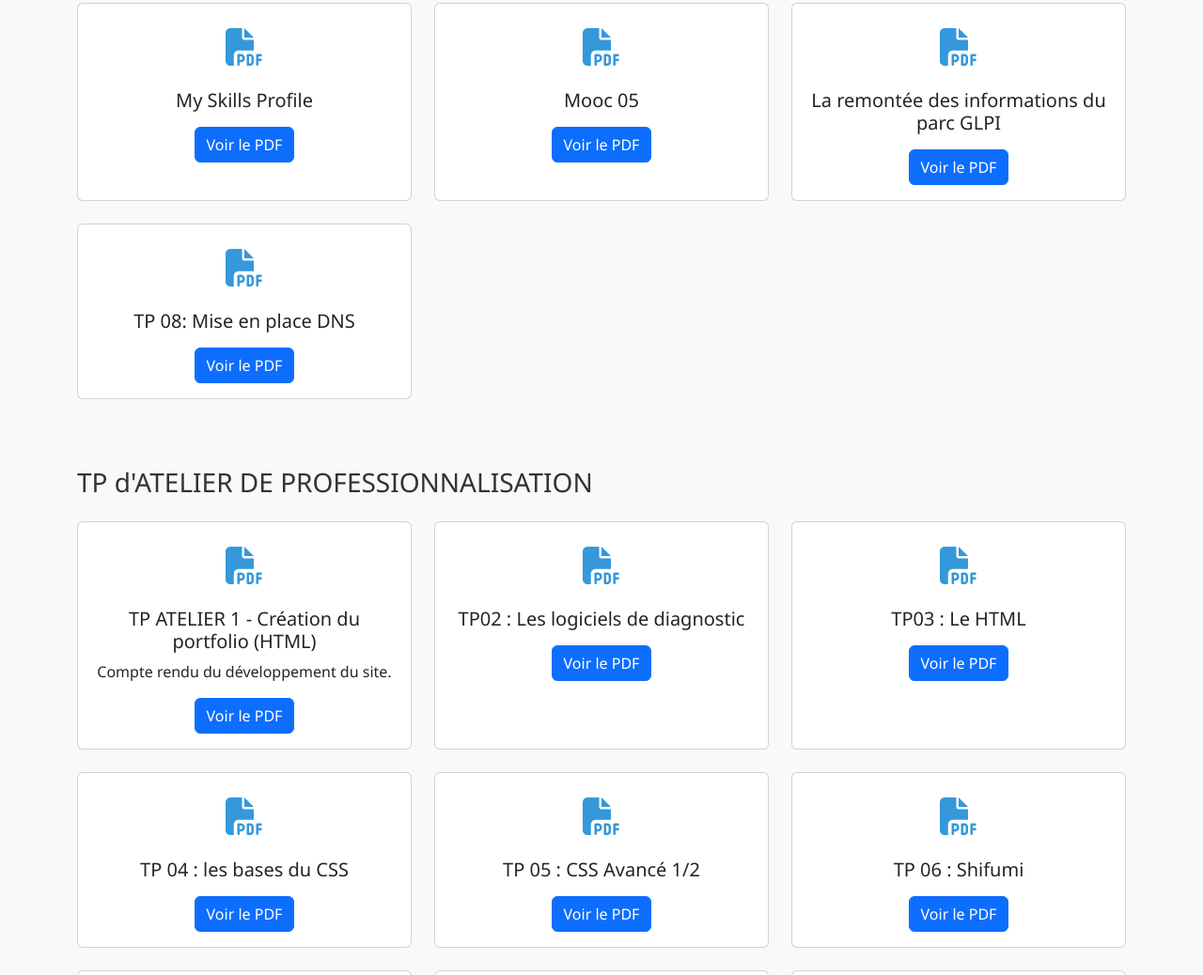
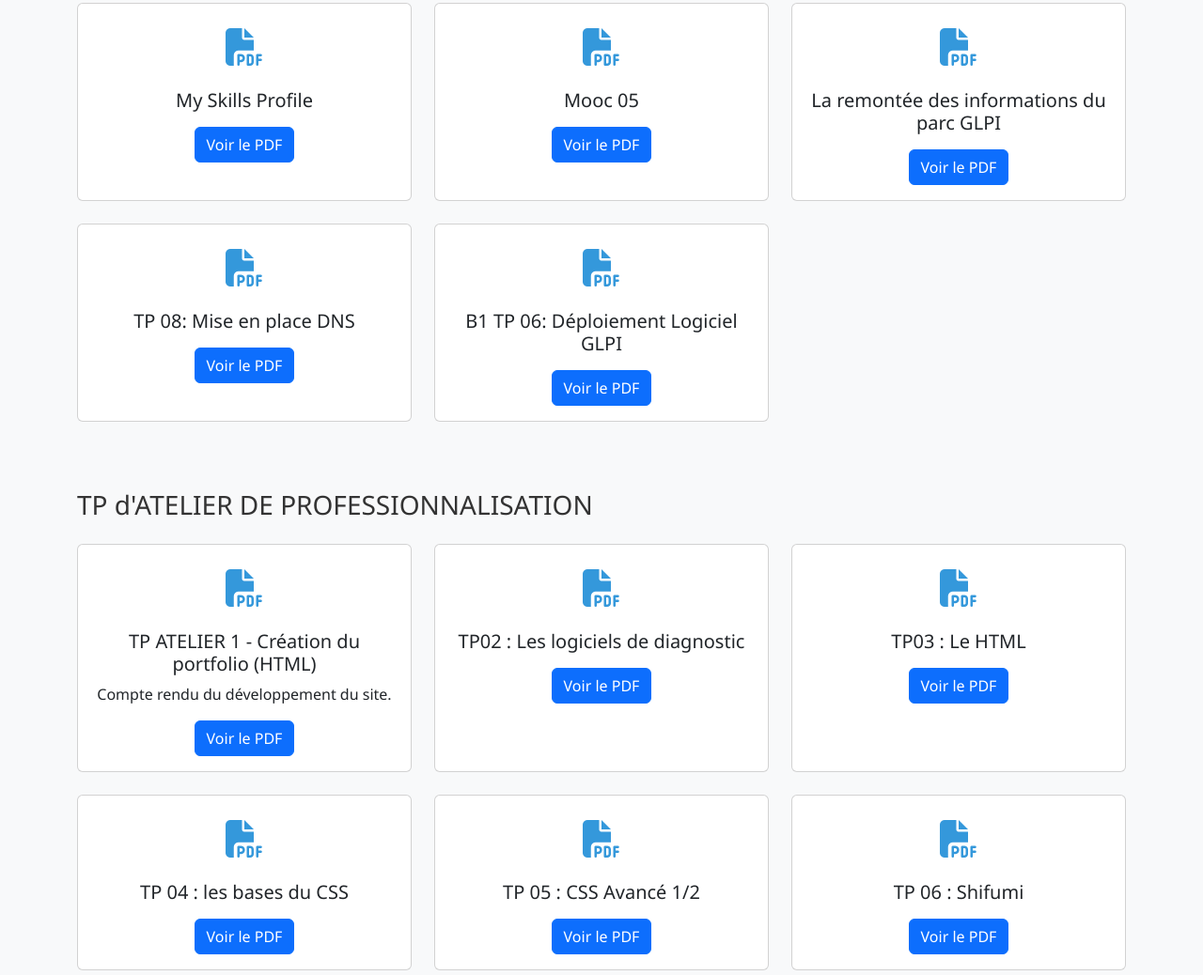
Before and after one commit to rdchelle/my-portfolio, a plain HTML site: page index.html in a window 1280 px wide. Shown: the part 6962-8000 px from the top of the page at 94% size. Drawn offline with nearby package versions, Linux system fonts and the light colour scheme.

Commit message:
Add new report card section for TP 06

```diff
--- a/index.html
+++ b/index.html
@@ -1272,6 +1272,19 @@
                         </div>
                     </div>
                 </div>
+
+                 <div class="col-md-4 mb-4">
+                    <div class="card report-card h-100">
+                        <div class="card-body text-center">
+                            <div class="report-icon">
+                                <i class="fas fa-file-pdf"></i>
+                            </div>
+                            <h5 class="card-title">B1 TP 06: Déploiement Logiciel GLPI </h5>
+                            <p class="card-text"></p>
+                            <a href="rapports/glpilogiciel.pdf" class="btn btn-primary" target="_blank">Voir le PDF</a>
+                        </div>
+                    </div>
+                </div>
             </div>
 
             <!-- ATELIER DE PROFESSIONNALISATION Section -->
```
